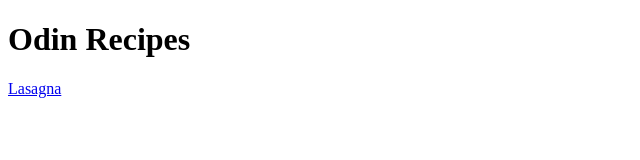
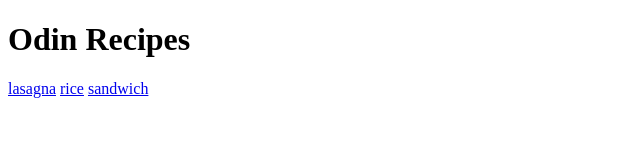
Before and after one commit to tdematos/odin-recipes, a plain HTML site: page index.html in a window 1280 px wide. Shown: the whole page, without its empty margins (0-640 px from the left). Drawn offline with Linux system fonts and the light colour scheme.

Commit message:
Add index.html

```diff
--- a/index.html
+++ b/index.html
@@ -6,6 +6,8 @@
     </head>
     <body>
         <h1>Odin Recipes</h1>
-        <a href="recipes/lasagna.html">Lasagna</a>
+            <a href="recipes/lasagna.html">lasagna</a>
+            <a href="recipes/rice.html">rice</a>
+            <a href="recipes/sandwich.html">sandwich</a>
     </body>
 </html>
```
